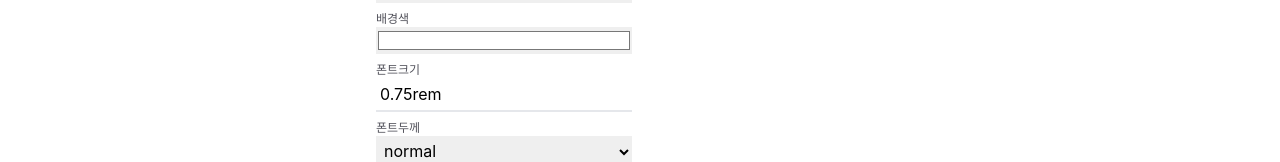
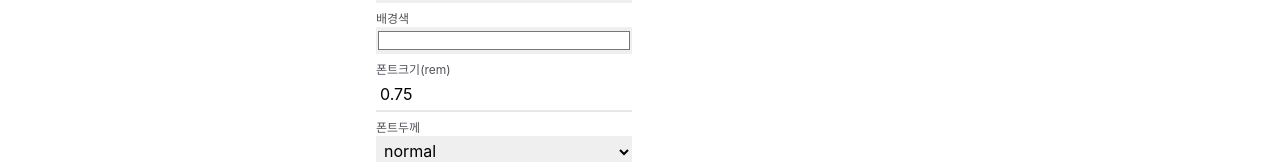
Before and after one commit to Cattamoo/colorful-log-maker, a React (Create React App) app: page / in a window 1280 px wide. Shown: the part 150-312 px from the top of the page. Built offline with nearby package versions, Linux system fonts and the light colour scheme.

Commit message:
폰트사이즈 수정

```diff
--- a/src/components/Editor.tsx
+++ b/src/components/Editor.tsx
@@ -17,7 +17,7 @@ export default function Editor({ item, edit, remove }: Props) {
 	}
 	const handleStyleEdit: ChangeEventHandler = ({ target }: ChangeEvent<HTMLInputElement>) => {
 		const name = target.name as keyof CSSProperties;
-		const value = target.value;
+		const value = name === 'fontSize' ? `${target.value}rem` : target.value;
 		edit('style', JSON.stringify({...item.style, [name]: value}));
 	}
 	return (
@@ -25,7 +25,7 @@ export default function Editor({ item, edit, remove }: Props) {
 			<Input name="text" title="텍스트" value={item.text} onChange={handleTextEdit} />
 			<Input name="color" type="color" title="글자색" value={`${item.style?.color || '#000000'}`} onChange={handleStyleEdit} />
 			<Input name="backgroundColor" type="color" title="배경색" value={`${item.style?.backgroundColor || '#ffffff'}`} onChange={handleStyleEdit} />
-			<Input name="fontSize" title="폰트크기" value={`${item.style?.fontSize != null ? item.style?.fontSize : '0.75rem'}`} onChange={handleStyleEdit} />
+			<Input name="fontSize" type="number" title="폰트크기(rem)" value={`${item.style?.fontSize != null ? item.style?.fontSize.toString().replace('rem', '') : 0.75}`} onChange={handleStyleEdit} />
 			<Select options={['normal', 'bold']} name="fontWeight" title="폰트두께" value={`${item.style?.fontWeight != null ? item.style?.fontWeight : 'normal'}`} onChange={handleStyleEdit} />
 			<RemoveButton onClick={() => remove(item.id)} />
 		</div>
```
